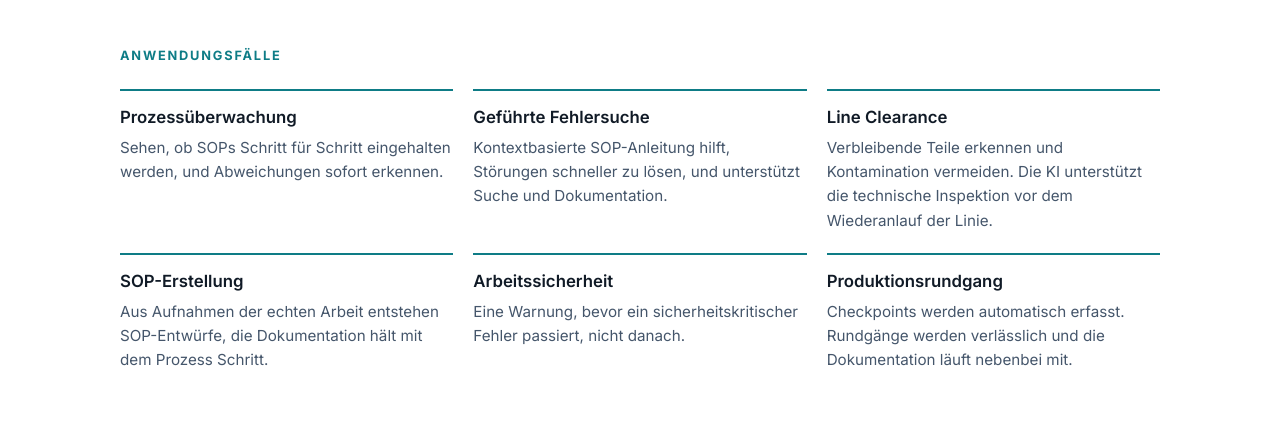
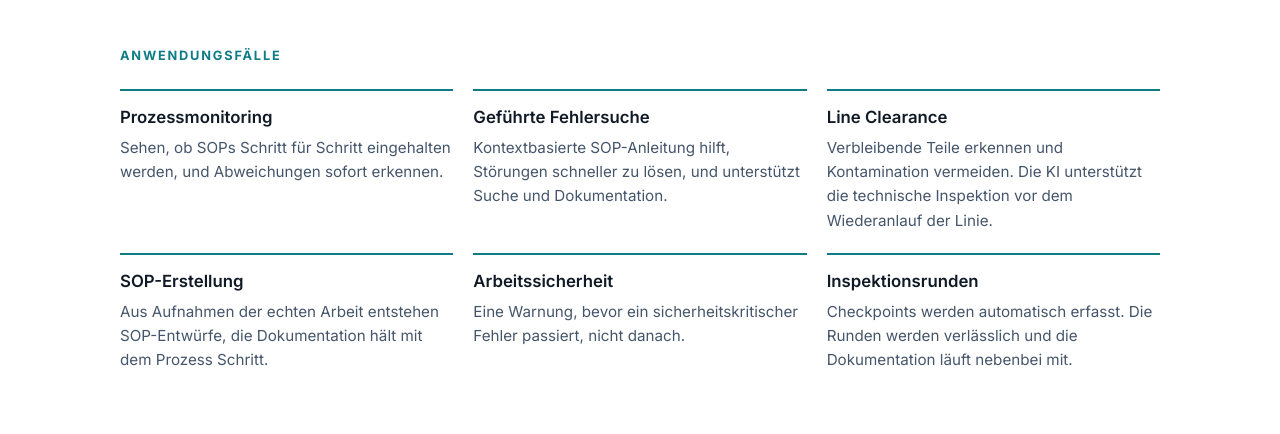
Before and after one commit to abraintelligence/felixkrones.github.io, a Jekyll site: the page built from de/index.html, in a window 1280 px wide and 900 px high, scrolled down 1164 px. Shown: the part 167-601 px from the top of the window. Built offline with Jekyll 4.4.1, drawn with Linux system fonts in a browser that asks for light colours.

Commit message:
Reword German use cases

```diff
--- a/_data/i18n/de.yml
+++ b/_data/i18n/de.yml
@@ -23,7 +23,7 @@ how:
 use_cases:
   title: Anwendungsfälle
   items:
-    - name: Prozessüberwachung
+    - name: Prozessmonitoring
       text: >-
         Sehen, ob SOPs Schritt für Schritt eingehalten werden, und Abweichungen
         sofort erkennen.
@@ -42,9 +42,9 @@ use_cases:
     - name: Arbeitssicherheit
       text: >-
         Eine Warnung, bevor ein sicherheitskritischer Fehler passiert, nicht danach.
-    - name: Produktionsrundgang
+    - name: Inspektionsrunden
       text: >-
-        Checkpoints werden automatisch erfasst. Rundgänge werden verlässlich und
+        Checkpoints werden automatisch erfasst. Die Runden werden verlässlich und
         die Dokumentation läuft nebenbei mit.
 demos:
   title: Live erleben
```
